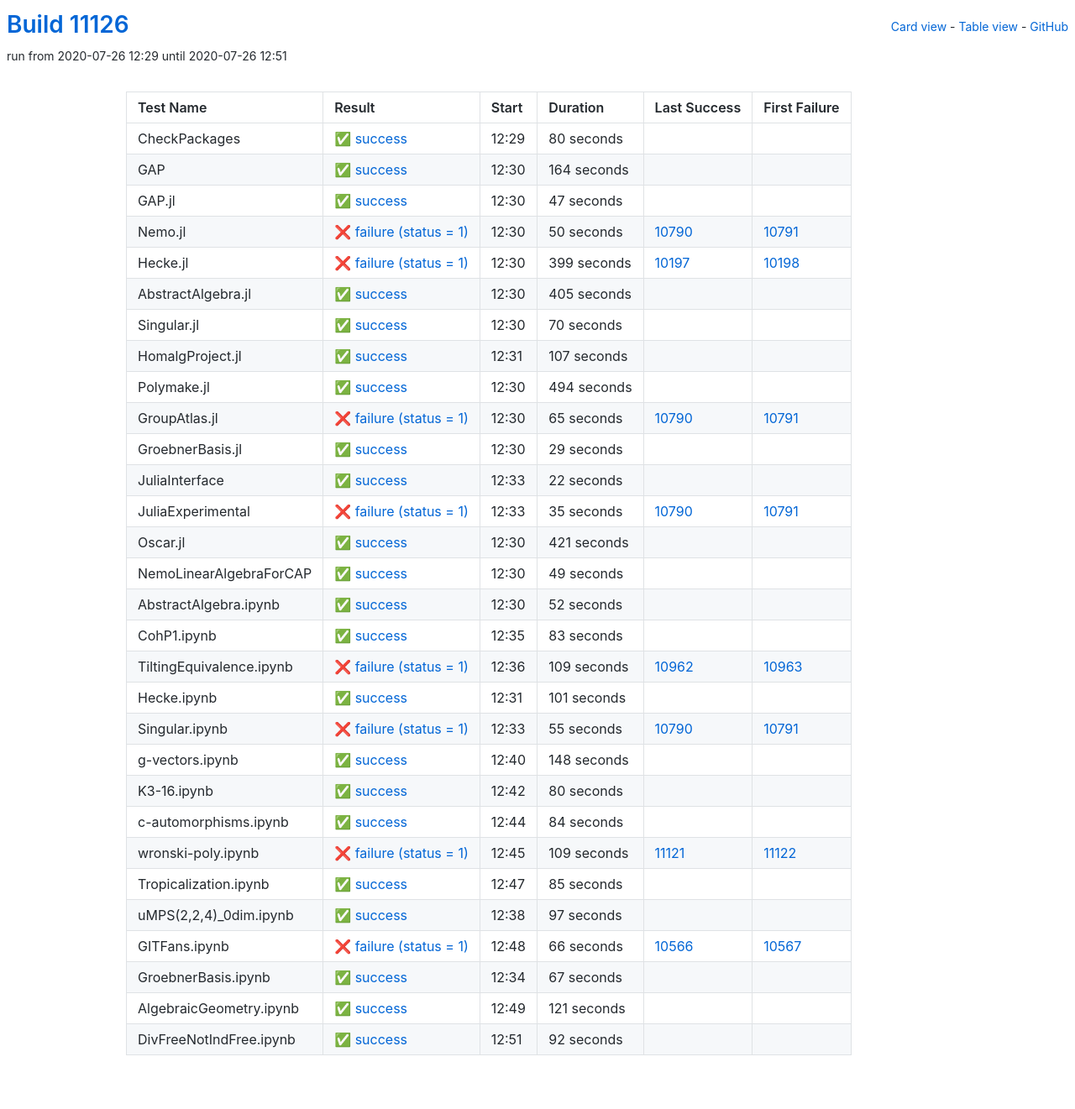
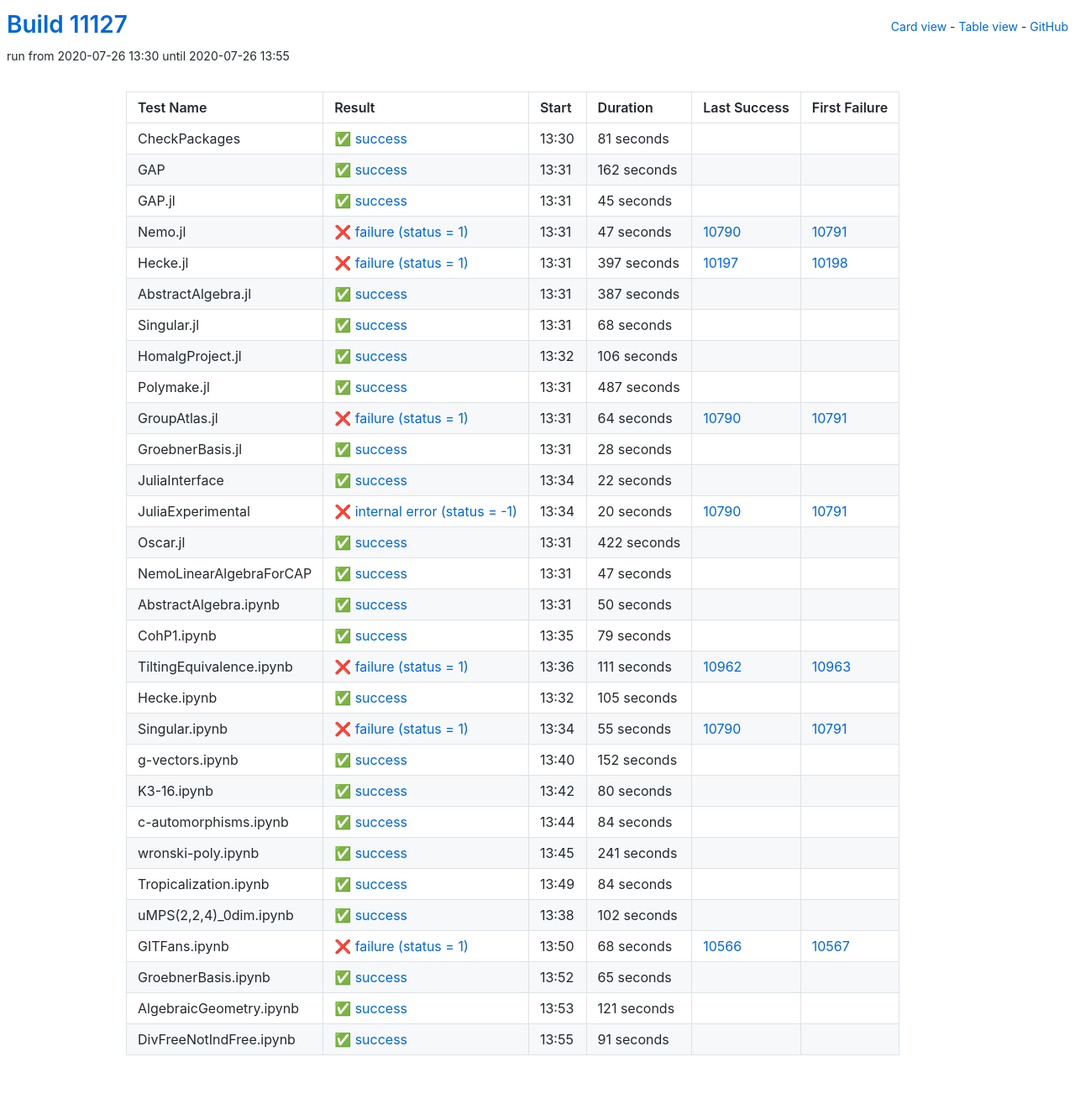
Before and after one commit to oscar-system/oscar-ci-status, a Jekyll site: the page built from table.html, in a window 1280 px wide. Shown: the whole page at 84% size. Built offline with Jekyll 4.4.1, drawn with Linux system fonts in a browser that asks for light colours.

Commit message:
Build #11127

```diff
--- a/_data/ci.yml
+++ b/_data/ci.yml
@@ -1,6 +1,6 @@
 ---
-build: 11126
-build_url: https://oscarci.mathematik.uni-kl.de/job/oscar/11126/
+build: 11127
+build_url: https://oscarci.mathematik.uni-kl.de/job/oscar/11127/
 job: oscar
 organization: oscar-system
 repo: oscar-ci-status
@@ -8,140 +8,140 @@
 tests:
 - name: CheckPackages
   id: checkpackages
-  log: https://oscarci.mathematik.uni-kl.de/job/oscar/11126/artifact/logs/build-11126/CheckPackages.log
-  start: 2020-07-26 12:29
+  log: https://oscarci.mathematik.uni-kl.de/job/oscar/11127/artifact/logs/build-11127/CheckPackages.log
+  start: 2020-07-26 13:30
   success: true
   exitcode: 0
   status: success
-  duration: 80
+  duration: 81
   last_success: false
   last_success_url:
   first_failure: false
   first_failure_url:
 - name: GAP
   id: gap
-  log: https://oscarci.mathematik.uni-kl.de/job/oscar/11126/artifact/logs/build-11126/GAP.log
-  start: 2020-07-26 12:30
+  log: https://oscarci.mathematik.uni-kl.de/job/oscar/11127/artifact/logs/build-11127/GAP.log
+  start: 2020-07-26 13:31
   success: true
   exitcode: 0
   status: success
-  duration: 164
+  duration: 162
   last_success: false
   last_success_url:
   first_failure: false
   first_failure_url:
 - name: GAP.jl
   id: gap-jl
-  log: https://oscarci.mathematik.uni-kl.de/job/oscar/11126/artifact/logs/build-11126/GAP.jl.log
-  start: 2020-07-26 12:30
+  log: https://oscarci.mathematik.uni-kl.de/job/oscar/11127/artifact/logs/build-11127/GAP.jl.log
+  start: 2020-07-26 13:31
   success: true
   exitcode: 0
   status: success
-  duration: 47
+  duration: 45
   last_success: false
   last_success_url:
   first_failure: false
   first_failure_url:
 - name: Nemo.jl
   id: nemo-jl
-  log: https://oscarci.mathematik.uni-kl.de/job/oscar/11126/artifact/logs/build-11126/Nemo.jl.log
-  start: 2020-07-26 12:30
+  log: https://oscarci.mathematik.uni-kl.de/job/oscar/11127/artifact/logs/build-11127/Nemo.jl.log
+  start: 2020-07-26 13:31
   success: false
   exitcode: 1
   status: failure
-  duration: 50
+  duration: 47
   last_success: 10790
   last_success_url: https://oscarci.mathematik.uni-kl.de/job/oscar/10790/
   first_failure: 10791
   first_failure_url: https://oscarci.mathematik.uni-kl.de/job/oscar/10791/
 - name: Hecke.jl
   id: hecke-jl
-  log: https://oscarci.mathematik.uni-kl.de/job/oscar/11126/artifact/logs/build-11126/Hecke.jl.log
-  start: 2020-07-26 12:30
+  log: https://oscarci.mathematik.uni-kl.de/job/oscar/11127/artifact/logs/build-11127/Hecke.jl.log
+  start: 2020-07-26 13:31
   success: false
   exitcode: 1
   status: failure
-  duration: 399
+  duration: 397
   last_success: 10197
   last_success_url: https://oscarci.mathematik.uni-kl.de/job/oscar/10197/
   first_failure: 10198
   first_failure_url: https://oscarci.mathematik.uni-kl.de/job/oscar/10198/
 - name: AbstractAlgebra.jl
   id: abstractalgebra-jl
-  log: https://oscarci.mathematik.uni-kl.de/job/oscar/11126/artifact/logs/build-11126/AbstractAlgebra.jl.log
-  start: 2020-07-26 12:30
+  log: https://oscarci.mathematik.uni-kl.de/job/oscar/11127/artifact/logs/build-11127/AbstractAlgebra.jl.log
+  start: 2020-07-26 13:31
   success: true
   exitcode: 0
   status: success
-  duration: 405
+  duration: 387
   last_success: false
   last_success_url:
   first_failure: false
   first_failure_url:
 - name: Singular.jl
   id: singular-jl
-  log: https://oscarci.mathematik.uni-kl.de/job/oscar/11126/artifact/logs/build-11126/Singular.jl.log
-  start: 2020-07-26 12:30
+  log: https://oscarci.mathematik.uni-kl.de/job/oscar/11127/artifact/logs/build-11127/Singular.jl.log
+  start: 2020-07-26 13:31
   success: true
   exitcode: 0
   status: success
-  duration: 70
+  duration: 68
   last_success: false
   last_success_url:
   first_failure: false
   first_failure_url:
 - name: HomalgProject.jl
   id: homalgproject-jl
-  log: https://oscarci.mathematik.uni-kl.de/job/oscar/11126/artifact/logs/build-11126/HomalgProject.jl.log
-  start: 2020-07-26 12:31
+  log: https://oscarci.mathematik.uni-kl.de/job/oscar/11127/artifact/logs/build-11127/HomalgProject.jl.log
+  start: 2020-07-26 13:32
   success: true
   exitcode: 0
   status: success
-  duration: 107
+  duration: 106
   last_success: false
   last_success_url:
   first_failure: false
   first_failure_url:
 - name: Polymake.jl
   id: polymake-jl
-  log: https://oscarci.mathematik.uni-kl.de/job/oscar/11126/artifact/logs/build-11126/Polymake.jl.log
-  start: 2020-07-26 12:30
+  log: https://oscarci.mathematik.uni-kl.de/job/oscar/11127/artifact/logs/build-11127/Polymake.jl.log
+  start: 2020-07-26 13:31
   success: true
   exitcode: 0
   status: success
-  duration: 494
+  duration: 487
   last_success: false
   last_success_url:
   first_failure: false
   first_failure_url:
 - name: GroupAtlas.jl
   id: groupatlas-jl
-  log: https://oscarci.mathematik.uni-kl.de/job/oscar/11126/artifact/logs/build-11126/GroupAtlas.jl.log
-  start: 2020-07-26 12:30
+  log: https://oscarci.mathematik.uni-kl.de/job/oscar/11127/artifact/logs/build-11127/GroupAtlas.jl.log
+  start: 2020-07-26 13:31
   success: false
   exitcode: 1
   status: failure
-  duration: 65
+  duration: 64
   last_success: 10790
   last_success_url: https://oscarci.mathematik.uni-kl.de/job/oscar/10790/
   first_failure: 10791
   first_failure_url: https://oscarci.mathematik.uni-kl.de/job/oscar/10791/
 - name: GroebnerBasis.jl
   id: groebnerbasis-jl
-  log: https://oscarci.mathematik.uni-kl.de/job/oscar/11126/artifact/logs/build-11126/GroebnerBasis.jl.log
-  start: 2020-07-26 12:30
+  log: https://oscarci.mathematik.uni-kl.de/job/oscar/11127/artifact/logs/build-11127/GroebnerBasis.jl.log
+  start: 2020-07-26 13:31
   success: true
   exitcode: 0
   status: success
-  duration: 29
+  duration: 28
   last_success: false
   last_success_url:
   first_failure: false
   first_failure_url:
 - name: JuliaInterface
   id: juliainterface
-  log: https://oscarci.mathematik.uni-kl.de/job/oscar/11126/artifact/logs/build-11126/JuliaInterface.log
-  start: 2020-07-26 12:33
+  log: https://oscarci.mathematik.uni-kl.de/job/oscar/11127/artifact/logs/build-11127/JuliaInterface.log
+  start: 2020-07-26 13:34
   success: true
   exitcode: 0
   status: success
@@ -152,92 +152,92 @@
   first_failure_url:
 - name: JuliaExperimental
   id: juliaexperimental
-  log: https://oscarci.mathematik.uni-kl.de/job/oscar/11126/artifact/logs/build-11126/JuliaExperimental.log
-  start: 2020-07-26 12:33
+  log: https://oscarci.mathematik.uni-kl.de/job/oscar/11127/artifact/logs/build-11127/JuliaExperimental.log
+  start: 2020-07-26 13:34
   success: false
-  exitcode: 1
-  status: failure
-  duration: 35
+  exitcode: -1
+  status: internal error
+  duration: 20
   last_success: 10790
   last_success_url: https://oscarci.mathematik.uni-kl.de/job/oscar/10790/
   first_failure: 10791
   first_failure_url: https://oscarci.mathematik.uni-kl.de/job/oscar/10791/
 - name: Oscar.jl
   id: oscar-jl
-  log: https://oscarci.mathematik.uni-kl.de/job/oscar/11126/artifact/logs/build-11126/Oscar.jl.log
-  start: 2020-07-26 12:30
+  log: https://oscarci.mathematik.uni-kl.de/job/oscar/11127/artifact/logs/build-11127/Oscar.jl.log
+  start: 2020-07-26 13:31
   success: true
   exitcode: 0
   status: success
-  duration: 421
+  duration: 422
   last_success: false
   last_success_url:
   first_failure: false
   first_failure_url:
 - name: NemoLinearAlgebraForCAP
   id: nemolinearalgebraforcap
-  log: https://oscarci.mathematik.uni-kl.de/job/oscar/11126/artifact/logs/build-11126/NemoLinearAlgebraForCAP.log
-  start: 2020-07-26 12:30
+  log: https://oscarci.mathematik.uni-kl.de/job/oscar/11127/artifact/logs/build-11127/NemoLinearAlgebraForCAP.log
+  start: 2020-07-26 13:31
   success: true
   exitcode: 0
   status: success
-  duration: 49
+  duration: 47
   last_success: false
   last_success_url:
   first_failure: false
   first_failure_url:
 - name: AbstractAlgebra.ipynb
   id: abstractalgebra-ipynb
-  log: https://oscarci.mathematik.uni-kl.de/job/oscar/11126/artifact/logs/build-11126/AbstractAlgebra.ipynb.log
-  start: 2020-07-26 12:30
+  log: https://oscarci.mathematik.uni-kl.de/job/oscar/11127/artifact/logs/build-11127/AbstractAlgebra.ipynb.log
+  start: 2020-07-26 13:31
   success: true
   exitcode: 0
   status: success
-  duration: 52
+  duration: 50
   last_success: false
   last_success_url:
   first_failure: false
   first_failure_url:
 - name: CohP1.ipynb
   id: cohp1-ipynb
-  log: https://oscarci.mathematik.uni-kl.de/job/oscar/11126/artifact/logs/build-11126/CohP1.ipynb.log
-  start: 2020-07-26 12:35
+  log: https://oscarci.mathematik.uni-kl.de/job/oscar/11127/artifact/logs/build-11127/CohP1.ipynb.log
+  start: 2020-07-26 13:35
   success: true
   exitcode: 0
   status: success
-  duration: 83
+  duration: 79
   last_success: false
   last_success_url:
   first_failure: false
   first_failure_url:
 - name: TiltingEquivalence.ipynb
   id: tiltingequivalence-ipynb
-  log: https://oscarci.mathematik.uni-kl.de/job/oscar/11126/artifact/logs/build-11126/TiltingEquivalence.ipynb.log
-  start: 2020-07-26 12:36
+  log: https://oscarci.mathematik.uni-kl.de/job/oscar/11127/artifact/logs/build-11127/TiltingEquivalence.ipynb.log
+  start: 2020-07-26 13:36
   success: false
   exitcode: 1
   status: failure
-  duration: 109
+  duration: 111
   last_success: 10962
   last_success_url: https://oscarci.mathematik.uni-kl.de/job/oscar/10962/
   first_failure: 10963
   first_failure_url: https://oscarci.mathematik.uni-kl.de/job/oscar/10963/
 - name: Hecke.ipynb
   id: hecke-ipynb
-  log: https://oscarci.mathematik.uni-kl.de/job/oscar/11126/artifact/logs/build-11126/Hecke.ipynb.log
-  start: 2020-07-26 12:31
+  log: https://oscarci.mathematik.uni-kl.de/job/oscar/11127/artifact/logs/build-11127/Hecke.ipynb.log
+  start: 2020-07-26 13:32
   success: true
   exitcode: 0
   status: success
-  duration: 101
+  duration: 105
   last_success: false
   last_success_url:
   first_failure: false
   first_failure_url:
 - name: Singular.ipynb
   id: singular-ipynb
-  log: https://oscarci.mathematik.uni-kl.de/job/oscar/11126/artifact/logs/build-11126/Singular.ipynb.log
-  start: 2020-07-26 12:33
+  log: https://oscarci.mathematik.uni-kl.de/job/oscar/11127/artifact/logs/build-11127/Singular.ipynb.log
+  start: 2020-07-26 13:34
   success: false
   exitcode: 1
   status: failure
@@ -248,20 +248,20 @@
   first_failure_url: https://oscarci.mathematik.uni-kl.de/job/oscar/10791/
 - name: g-vectors.ipynb
   id: g-vectors-ipynb
-  log: https://oscarci.mathematik.uni-kl.de/job/oscar/11126/artifact/logs/build-11126/g-vectors.ipynb.log
-  start: 2020-07-26 12:40
+  log: https://oscarci.mathematik.uni-kl.de/job/oscar/11127/artifact/logs/build-11127/g-vectors.ipynb.log
+  start: 2020-07-26 13:40
   success: true
   exitcode: 0
   status: success
-  duration: 148
+  duration: 152
   last_success: false
   last_success_url:
   first_failure: false
   first_failure_url:
 - name: K3-16.ipynb
   id: k3-16-ipynb
-  log: https://oscarci.mathematik.uni-kl.de/job/oscar/11126/artifact/logs/build-11126/K3-16.ipynb.log
-  start: 2020-07-26 12:42
+  log: https://oscarci.mathematik.uni-kl.de/job/oscar/11127/artifact/logs/build-11127/K3-16.ipynb.log
+  start: 2020-07-26 13:42
   success: true
   exitcode: 0
   status: success
@@ -272,8 +272,8 @@
   first_failure_url:
 - name: c-automorphisms.ipynb
   id: c-automorphisms-ipynb
-  log: https://oscarci.mathematik.uni-kl.de/job/oscar/11126/artifact/logs/build-11126/c-automorphisms.ipynb.log
-  start: 2020-07-26 12:44
+  log: https://oscarci.mathematik.uni-kl.de/job/oscar/11127/artifact/logs/build-11127/c-automorphisms.ipynb.log
+  start: 2020-07-26 13:44
   success: true
   exitcode: 0
   status: success
@@ -284,68 +284,68 @@
   first_failure_url:
 - name: wronski-poly.ipynb
   id: wronski-poly-ipynb
-  log: https://oscarci.mathematik.uni-kl.de/job/oscar/11126/artifact/logs/build-11126/wronski-poly.ipynb.log
-  start: 2020-07-26 12:45
-  success: false
-  exitcode: 1
-  status: failure
-  duration: 109
-  last_success: 11121
-  last_success_url: https://oscarci.mathematik.uni-kl.de/job/oscar/11121/
-  first_failure: 11122
-  first_failure_url: https://oscarci.mathematik.uni-kl.de/job/oscar/11122/
-- name: Tropicalization.ipynb
-  id: tropicalization-ipynb
-  log: https://oscarci.mathematik.uni-kl.de/job/oscar/11126/artifact/logs/build-11126/Tropicalization.ipynb.log
-  start: 2020-07-26 12:47
+  log: https://oscarci.mathematik.uni-kl.de/job/oscar/11127/artifact/logs/build-11127/wronski-poly.ipynb.log
+  start: 2020-07-26 13:45
   success: true
   exitcode: 0
   status: success
-  duration: 85
+  duration: 241
+  last_success: false
+  last_success_url:
+  first_failure: false
+  first_failure_url:
+- name: Tropicalization.ipynb
+  id: tropicalization-ipynb
+  log: https://oscarci.mathematik.uni-kl.de/job/oscar/11127/artifact/logs/build-11127/Tropicalization.ipynb.log
+  start: 2020-07-26 13:49
+  success: true
+  exitcode: 0
+  status: success
+  duration: 84
   last_success: false
   last_success_url:
   first_failure: false
   first_failure_url:
 - name: uMPS(2,2,4)_0dim.ipynb
   id: umps-2-2-4-0dim-ipynb
-  log: https://oscarci.mathematik.uni-kl.de/job/oscar/11126/artifact/logs/build-11126/uMPS-2-2-4-_0dim.ipynb.log
-  start: 2020-07-26 12:38
+  log: https://oscarci.mathematik.uni-kl.de/job/oscar/11127/artifact/logs/build-11127/uMPS-2-2-4-_0dim.ipynb.log
+  start: 2020-07-26 13:38
   success: true
   exitcode: 0
   status: success
-  duration: 97
+  duration: 102
   last_success: false
   last_success_url:
   first_failure: false
   first_failure_url:
 - name: GITFans.ipynb
   id: gitfans-ipynb
-  log: https://oscarci.mathematik.uni-kl.de/job/oscar/11126/artifact/logs/build-11126/GITFans.ipynb.log
-  start: 2020-07-26 12:48
+  log: https://oscarci.mathematik.uni-kl.de/job/oscar/11127/artifact/logs/build-11127/GITFans.ipynb.log
+  start: 2020-07-26 13:50
   success: false
   exitcode: 1
   status: failure
-  duration: 66
+  duration: 68
   last_success: 10566
   last_success_url: https://oscarci.mathematik.uni-kl.de/job/oscar/10566/
   first_failure: 10567
   first_failure_url: https://oscarci.mathematik.uni-kl.de/job/oscar/10567/
 - name: GroebnerBasis.ipynb
   id: groebnerbasis-ipynb
-  log: https://oscarci.mathematik.uni-kl.de/job/oscar/11126/artifact/logs/build-11126/GroebnerBasis.ipynb.log
-  start: 2020-07-26 12:34
+  log: https://oscarci.mathematik.uni-kl.de/job/oscar/11127/artifact/logs/build-11127/GroebnerBasis.ipynb.log
+  start: 2020-07-26 13:52
   success: true
   exitcode: 0
   status: success
-  duration: 67
+  duration: 65
   last_success: false
   last_success_url:
   first_failure: false
   first_failure_url:
 - name: AlgebraicGeometry.ipynb
   id: algebraicgeometry-ipynb
-  log: https://oscarci.mathematik.uni-kl.de/job/oscar/11126/artifact/logs/build-11126/AlgebraicGeometry.ipynb.log
-  start: 2020-07-26 12:49
+  log: https://oscarci.mathematik.uni-kl.de/job/oscar/11127/artifact/logs/build-11127/AlgebraicGeometry.ipynb.log
+  start: 2020-07-26 13:53
   success: true
   exitcode: 0
   status: success
@@ -356,12 +356,12 @@
   first_failure_url:
 - name: DivFreeNotIndFree.ipynb
   id: divfreenotindfree-ipynb
-  log: https://oscarci.mathematik.uni-kl.de/job/oscar/11126/artifact/logs/build-11126/DivFreeNotIndFree.ipynb.log
-  start: 2020-07-26 12:51
+  log: https://oscarci.mathematik.uni-kl.de/job/oscar/11127/artifact/logs/build-11127/DivFreeNotIndFree.ipynb.log
+  start: 2020-07-26 13:55
   success: true
   exitcode: 0
   status: success
-  duration: 92
+  duration: 91
   last_success: false
   last_success_url:
   first_failure: false
```
Also changed, not shown: README.md.
